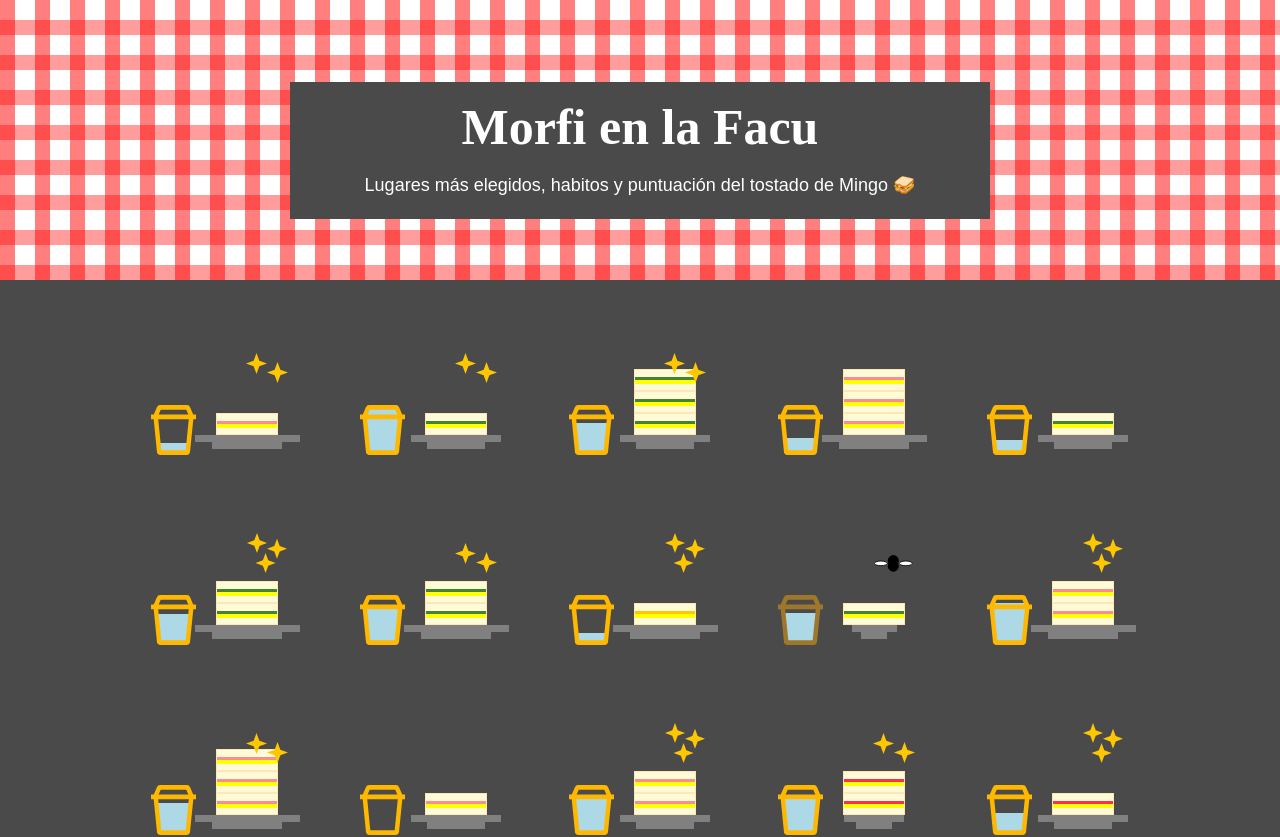
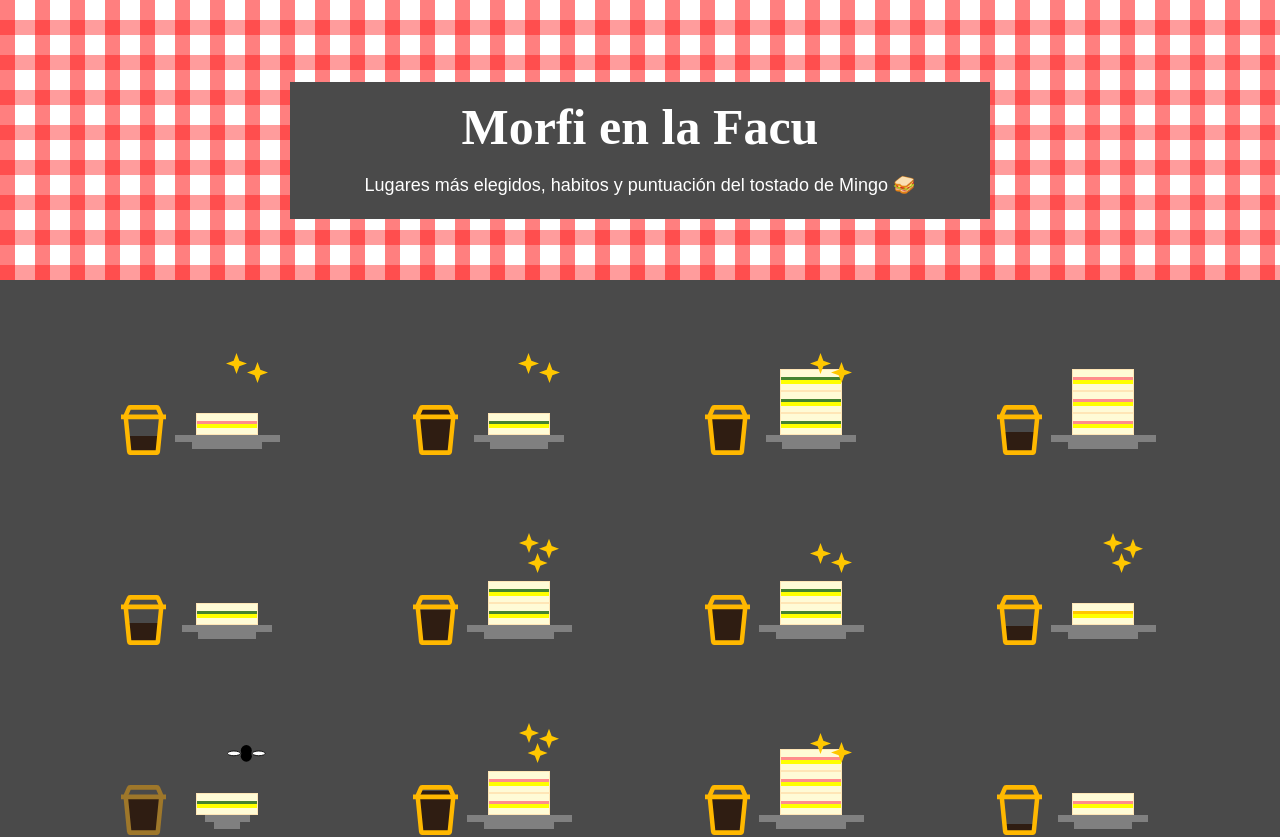
Before and after one commit to emi-verdun/vd_proyecto2, a Svelte app: page / in a window 1280 px wide. Shown: the top 837 px of the page. Built offline with nearby package versions, Linux system fonts and the light colour scheme; a web font is replaced by a local one.

Commit message:
cambio escala cafe + color

```diff
--- a/src/App.svelte
+++ b/src/App.svelte
@@ -13,7 +13,7 @@
     .range(["#ff8c8c", "#458330", "#ff814a", "#71372a", "#ffc700", "#ff2f48"])
 
   /* 2. Escala para gaston en comida */
-  let gasto = d3.scaleLinear().range([0, 100])
+  let gasto = d3.scaleLinear([0, 6000],[0, 100])
 
   /* 3. Escala para cantidad de días que come en la facultad */
   let cantDias = d3.scaleOrdinal()
@@ -38,8 +38,8 @@
     d3.csv("./data/MorfiFacu-sheet.csv", d3.autoType).then(data => {
       console.log(data)
 
-      let MinMaxGasto = d3.extent(data, d => d.gastoPromedio)
-      gasto = gasto.domain(MinMaxGasto)
+      //let MinMaxGasto = d3.extent(data, d => d.gastoPromedio)
+      //gasto = gasto.domain(MinMaxGasto)
 
       datos_morfi = data
     })
@@ -208,11 +208,11 @@
     align-items: end;
     margin: auto;
     flex-wrap: wrap;
-    gap: 20px;
+    column-gap: 40px;
     row-gap: 40px;
     margin-bottom: 100px;
-    margin-right: 100px;
-    margin-left: 100px;
+    margin-right: 80px;
+    margin-left: 80px;
     /*border:solid 1px red;*/
   }
 
@@ -253,7 +253,7 @@
    .cafe{
     display:flex;
     position: absolute;
-    margin-right: 100px;
+    margin-right: 120px;
     margin-bottom: -6px;
   }
 
@@ -269,7 +269,7 @@
     left: 14%;
     right: 10%;
     bottom: 5%;
-    background-color: lightblue;
+    background-color: #2F1D12;
     z-index: 1;
   }
 
```
